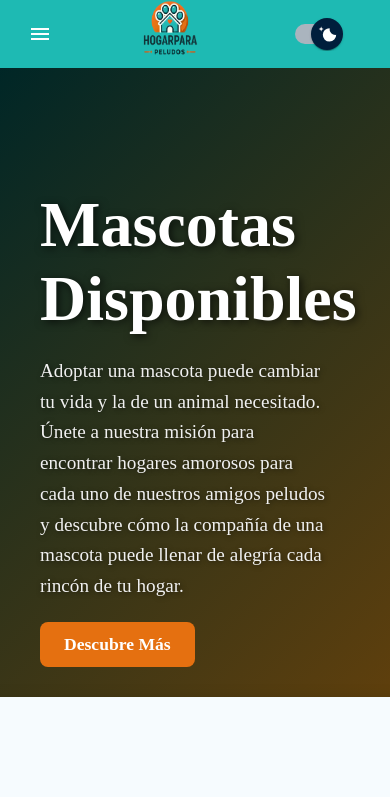
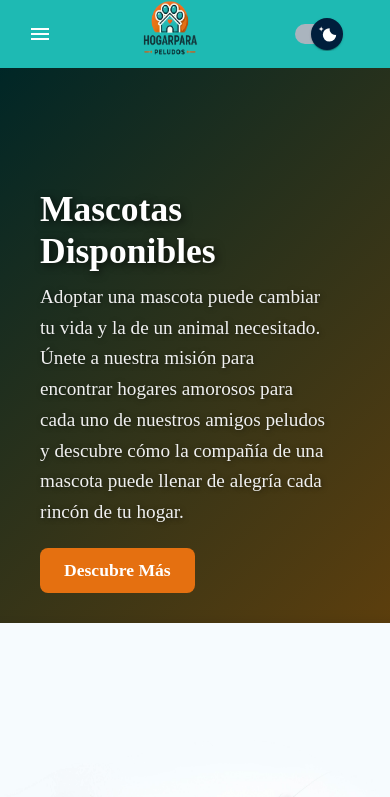
Before and after one commit to No-Country-simulation/c21-71-n-node-react, a Next.js app in the folder apps/next-app/: page /adoption in a window 390 px wide. Shown: the top 797 px of the page. Built offline with nearby package versions, Linux system fonts and the light colour scheme.

Commit message:
style 💎: Improve hero component layout for responsive design.

```diff
--- a/apps/next-app/src/components/Hero/Hero.module.css
+++ b/apps/next-app/src/components/Hero/Hero.module.css
@@ -34,8 +34,7 @@
   .textContainer {
     flex: 1;
     padding-right: 20px;
-    min-width: 300px;
-    max-width: 600px;
+    width: clamp(250px, 400px, 600px);
   }
 
   .imageContainer {
@@ -47,11 +46,12 @@
   }
 
   .heroTitle {
-    font-size: 4rem;
+    font-size: clamp(1.5rem, 5vw + 1rem, 2.8rem); /* Tamaño mínimo 1.5rem, ajusta según el ancho de la pantalla */
     font-weight: bold;
-    margin-bottom: 20px;
+    margin-bottom: clamp(10px, 2vw, 20px);
     color: #fff;
     text-shadow: 2px 2px 8px rgba(0, 0, 0, 0.7);
+    width: clamp(250px, 50%, 600px);
   }
 
   .heroDescription {
@@ -77,6 +77,22 @@
     text-decoration: none;
   }
 
+  /* Media query para pantallas extra pequeñas */
+@media (max-width: 320px) {
+  .heroTitle {
+      font-size: 1.5rem; /* Tamaño fijo menor para dispositivos muy pequeños */
+  }
+
+  .heroDescription {
+      font-size: 1rem; /* Reducir el tamaño del párrafo también para mantener la proporción */
+  }
+
+  .heroButton {
+      padding: 10px 20px;
+      font-size: 1rem; /* Ajustar el tamaño del botón */
+  }
+}
+
   .heroButton:hover {
     background-color: #ff3b3b;
   }
```
